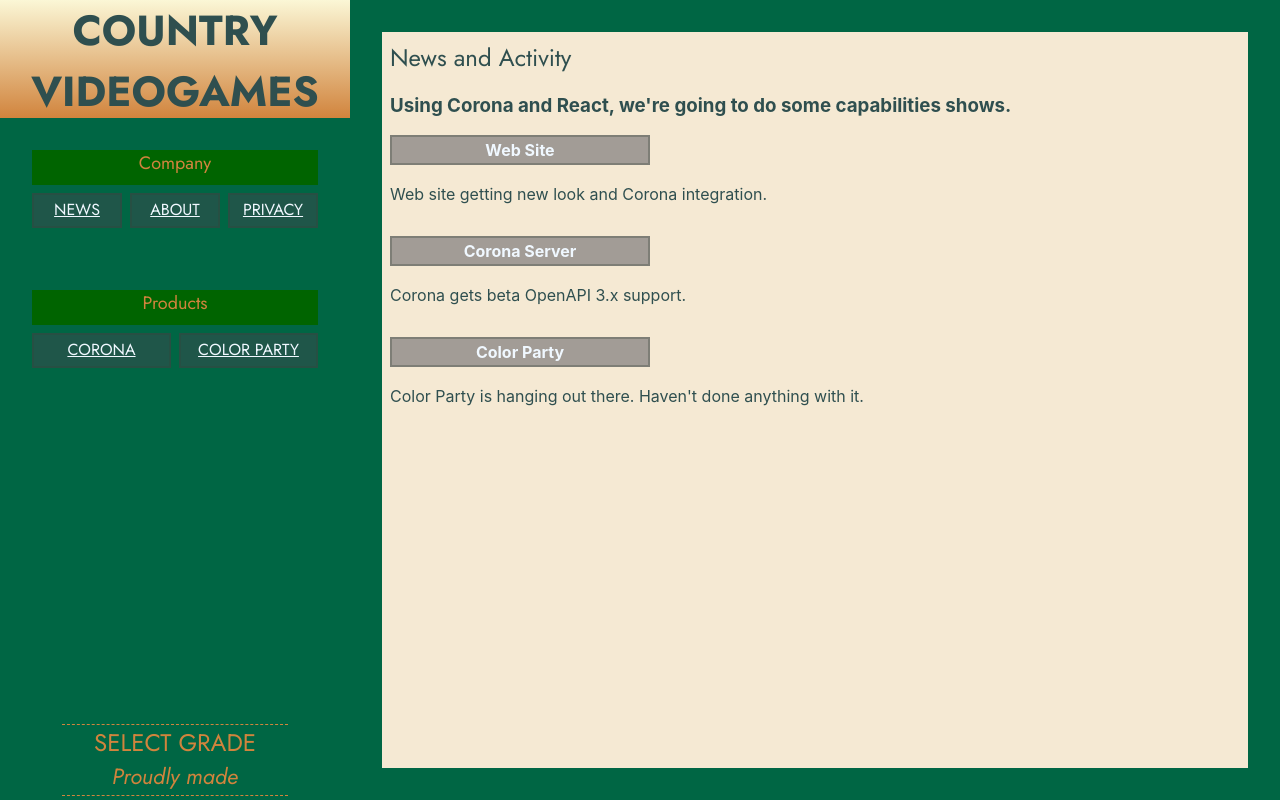
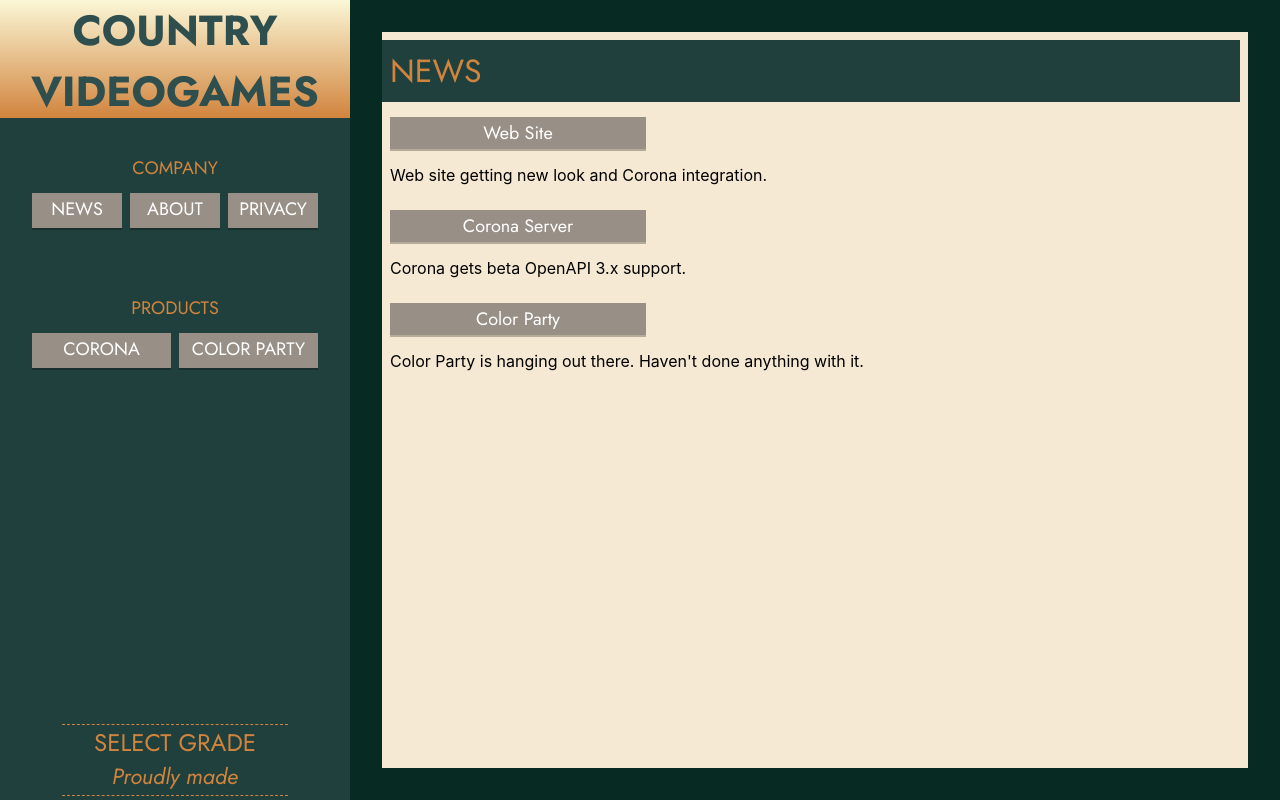
Before and after one commit to tbandrowsky/countryvideogameshome, a React app: page / in a window 1280 px wide. Built offline with nearby package versions, Linux system fonts and the light colour scheme.

Commit message:
Improving Country video games home.

```diff
--- a/src/About.js
+++ b/src/About.js
@@ -3,10 +3,12 @@ function About() {
   return (
       <div class="contentbackground">
       <h1>
-      About COUNTRY VIDEO GAMES
+      About
       </h1>
-        <h2>I'm Todd Bandrowsky and I'm an indy developer making applications.</h2>
-          <h2>Country Video Games is located in Bowling Green, KY 42101.</h2>
+        <h2>Writers</h2>
+          <h3>Todd Bandrowsky</h3>
+          <p>Todd is the founder of Country Video Games.  He writes applications and services in C++, C#, JavaScript, short stories and poetry.  He's also rumored to have
+learned a few chords on his guitar.</p>
         </div>
   );
 }
--- a/src/MenuBar.js
+++ b/src/MenuBar.js
@@ -7,13 +7,13 @@ function MenuBar() {
     return (
         <div class="countryvideogamesnavigation" >
             <Caption />
-            <div class="countrytitlespacer">Company</div>
+            <h2 class="countrytitlespacer">Company</h2>
             <div class="countrylinks3">
                 <Link to="/News">NEWS</Link>
                 <Link to="/About">ABOUT</Link>
                 <Link to="/Privacy">PRIVACY</Link>
             </div>
-            <div class="countrytitlespacer">Products</div>
+            <h2 class="countrytitlespacer">Products</h2>
             <div class="countrylinks2">
                 <Link to="/Corona">CORONA</Link>
                 <Link to="/ColorParty">COLOR PARTY</Link>
--- a/src/News.js
+++ b/src/News.js
@@ -1,21 +1,23 @@
 import './App.css';
+import { Link } from "react-router-dom";
 
 let newsItems = [
     {
         title: "Web Site",
-        info: "News",
+        info: "/News",
         repo: "https://github.com/tbandrowsky/countryvideogameshome",
         description: "Web site getting new look and Corona integration."
     },
     {
         title: "Corona Server",
-        info: "Corona",
+        info: "/Corona",
         repo: "https://github.com/tbandrowsky/countrybit",
         description: "Corona gets beta OpenAPI 3.x support.",
         download: "coronaserver.zip"
     },
     {
         title: "Color Party",
+        info: "/ColorParty",
         repo: "https://github.com/tbandrowsky/countrybit",
         description: "Color Party is hanging out there.  Haven't done anything with it."
     }
@@ -25,11 +27,10 @@ function News()
 {
   return (
       <div class="contentbackground">
-          <h2>News and Activity</h2>
-          <h3>Using Corona and React, we're going to do some capabilities shows.</h3>
+          <h1>NEWS</h1>
           {newsItems.map((item) => (
               <div class="newstory">
-                  <h3><a style={{ display: "inline-block", width: "250px" }} href={item.url}>{item.title}</a></h3>
+                  <h3><Link style={{ display: "inline-block", width: "250px" }} to={item.info}>{item.title}</Link></h3>
                   <p>{item.description}</p>
               </div>
           ))}
--- a/src/index.css
+++ b/src/index.css
@@ -1,3 +1,14 @@
+
+:root {
+    --forest0: rgb(68, 98, 90);
+    --forest1: rgb(32, 64, 61);
+    --forest2: rgb(17, 55, 42);
+    --forest3: rgb(7, 42, 35);
+    --rock0: rgb(173, 172, 151);
+    --rock1: rgb(152, 143, 134);
+    --rock2: rgb(37, 30, 14);
+}
+
 body {
     margin: 0;
     font-family: -apple-system, BlinkMacSystemFont, 'Segoe UI', 'Roboto', 'Oxygen', 'Ubuntu', 'Cantarell', 'Fira Sans', 'Droid Sans', 'Helvetica Neue', sans-serif;
@@ -15,14 +26,8 @@ code {
     color: floralwhite;
 }
 
-A {
-    font-size: 16px;
-    color: white;
-}
-
 .countryvideogamesroot {
     margin: 0px;
-    color: darkslategrey;
     display: grid;
     grid-template-columns: 350px 1fr;
     grid-template-rows: 1fr;
@@ -34,9 +39,8 @@ A {
 
 .countryvideogamesnavigation {
     margin: 0px;
-    color: darkslategrey;
-    background-color: #006644;
     display: grid;
+    background-color: var(--forest1);
     grid-template-columns: 1fr;
     grid-template-rows: 150.0px 35.0px 105.0px 35.0px 105.0px 1fr;
     grid-column: 1;
@@ -50,7 +54,6 @@ A {
 
 .countryvideogamescontent {
     margin: 0px;
-    color: darkslategrey;
     overflow: auto;
     width: 100%;
     height: 100%;
@@ -61,7 +64,7 @@ A {
 
 .contentbackground {
     background-color: #F5E9D3;
-    border: 32px solid #006644;
+    border: 32px solid var(--forest3);
     padding: 8px;
     height: 100%;
 }
@@ -77,8 +80,9 @@ A {
     font-family: 'Jost';
     text-align: center;
     vertical-align: middle;
+    padding-top:5px;
     color: #D1843D;
-    background-color: darkgreen;
+    background-color: var(--forest1);
     margin-left: 32px;
     margin-right: 32px;
     height:100%;
@@ -168,42 +172,65 @@ A {
     padding-bottom: 8px;
 }
 
-.pagebackground {
-    background-color: #F5E9D3;
-    border: 16px solid #006644;
-    padding: 8px;
-}
-
 H1 {
     margin: 0px;
     margin-bottom: 14px;
     font-size: 24pt;
     font-family: 'Jost', 'Open Sans', 'Arial', Arial, sans-serif;
     font-weight: normal;
+    color: #D1843D;
+    background-color: var(--forest1);
+    margin-left: -8px;
+    padding: 8px;
 }
 
 H2 {
     margin: 0px;
+    font-size: 20pt;
+    font-family: 'Jost', 'Open Sans', 'Arial', Arial, sans-serif;
+    font-weight: normal;
+    padding: 0px;
+    text-transform: uppercase;
+}
+
+H3 {
+    margin: 0px;
+    font-size: 16pt;
     font-family: 'Jost', 'Open Sans', 'Arial', Arial, sans-serif;
     font-weight: normal;
     padding: 0px;
 }
 
 p {
-    margin-bottom: 2.0em;
+    margin-bottom: 1.5em;
 }
 
 a {
-    background-color: #44445077;
-    border: 2px solid #38423655;
+    background-color: var(--rock1);
     padding: 3px;
-    color: aliceblue;
+    color: white;
     text-align: center;
+    font-size: 18px;
+    box-shadow: 0 2px #00000044;
+    transition: box-shadow 0.2s ease, transform 0.2s ease, border 0.2s ease;
+    text-decoration:none;
+}
+
+a:active {
+    box-shadow: 0 2px #00000044;
+    transform: translateY(3px);
 }
 
 a:hover {
-    background-color: #35A650FF;
+    background-color: var(--rock2);
     border: 2px solid #48524655;
-    padding: 3px;
+    box-shadow: 0 2px #00000044;
     color: white;
 }
+
+a .selected {
+    background-color: var(--rock2);
+    border: 2px solid #48524655;
+    box-shadow: 0 2px #00000044;
+    color: white;
+}
```
